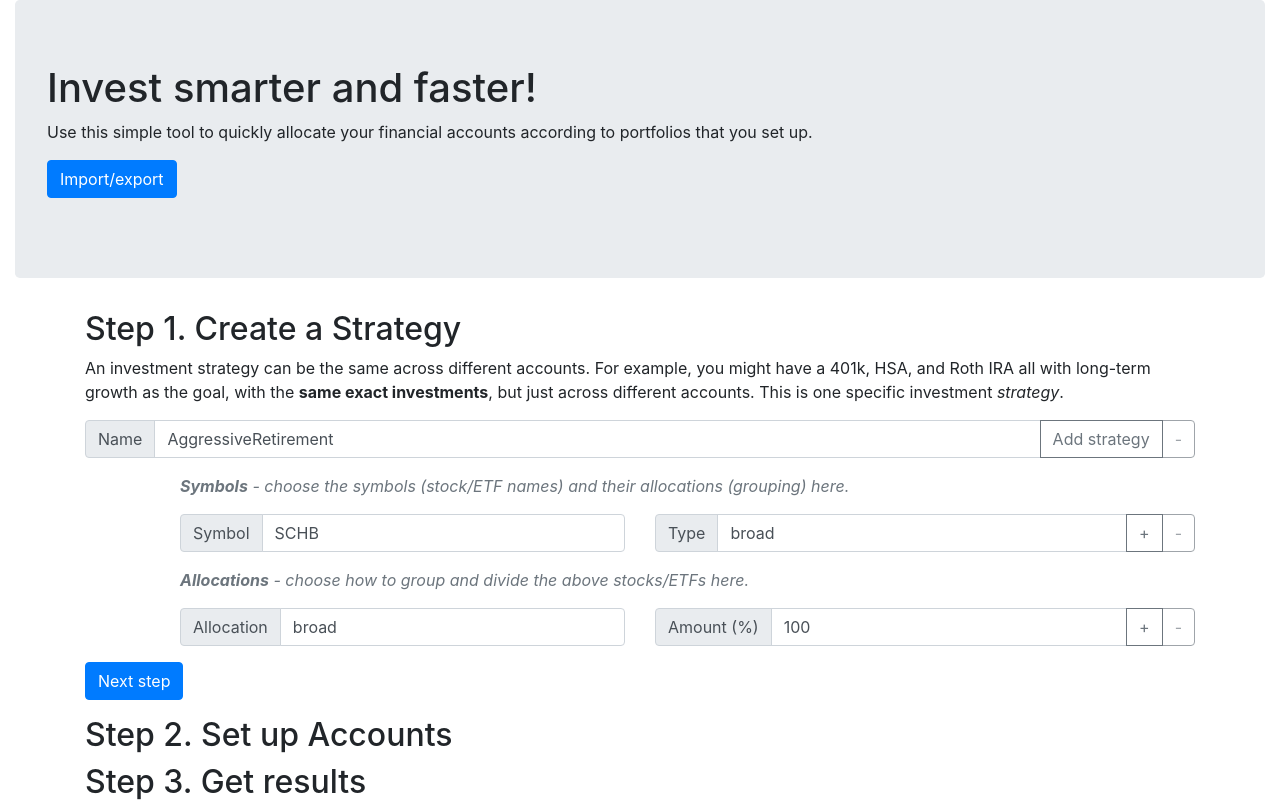
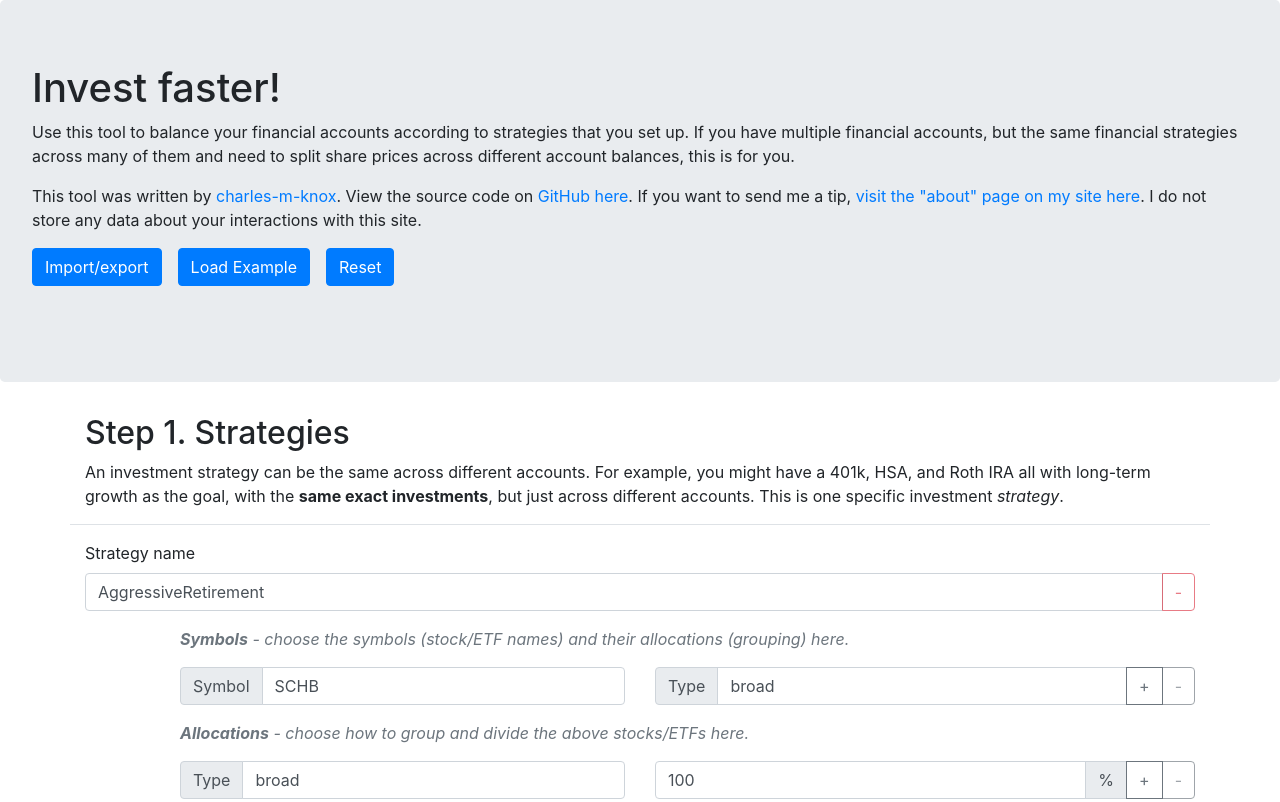
Before and after one commit to charles-m-knox/jsinvest, a React (Create React App) app: page / in a window 1280 px wide. Shown: the top 802 px of the page. Built offline with nearby package versions, Linux system fonts and the light colour scheme.

Commit message:
feat: add examples, general polishing, add about
Signed-off-by: charles-m-knox <8022749+charles-m-knox@users.noreply.github.com>

```diff
--- a/src/App.tsx
+++ b/src/App.tsx
@@ -6,13 +6,13 @@ import InvestmentsView from './main/investments';
 
 const App = function () {
   return (
-    <Container fluid>
+    < React.Fragment >
       {/* <JumboView
         header='Invest Smarter!'
         body='Use this simple tool to quickly allocate your financial accounts according to portfolios that you set up.'
       ></JumboView> */}
       <InvestmentsView></InvestmentsView>
-    </Container>
+    </React.Fragment >
   );
 }
 
--- /dev/null
+++ b/src/main/example.tsx
@@ -0,0 +1,92 @@
+import { Config } from './models';
+
+export const GetCompleteExample = (): Config => {
+    return {
+        strategies: [
+            {
+                name: "Retirement",
+                symbols: [
+                    { symbol: "SCHA", type: "small" },
+                    { symbol: "SCHB", type: "broad" },
+                    { symbol: "SCHD", type: "large" },
+                    { symbol: "SCHF", type: "international" },
+                    { symbol: "SCHG", type: "large" },
+                    { symbol: "SCHX", type: "large" },
+                ],
+                allocations: [
+                    { type: "fixed", amount: 5.0 },
+                    { type: "small", amount: 10.0 },
+                    { type: "medium", amount: 10.0 },
+                    { type: "large", amount: 10.0 },
+                    { type: "international", amount: 10.0 },
+                    { type: "broad", amount: 10.0 },
+                    { type: "cash", amount: 2.0 },
+                    { type: "stock", amount: 0.0 },
+                ]
+            },
+            {
+                name: "Hodl",
+                symbols: [
+                    { symbol: "GME", type: "stock" },
+                ],
+                allocations: [
+                    { type: "cash", amount: 2.0 },
+                    { type: "stock", amount: 98.0 },
+                ]
+            },
+            {
+                name: "BigTechStocks",
+                symbols: [
+                    { symbol: "AAPL", type: "stock" },
+                    { symbol: "AMZN", type: "stock" },
+                    { symbol: "FB", type: "stock" },
+                    { symbol: "GOOG", type: "stock" },
+                    { symbol: "INTC", type: "stock" },
+                    { symbol: "AMD", type: "stock" },
+                    { symbol: "NVDA", type: "stock" },
+                ],
+                allocations: [
+                    { type: "cash", amount: 2.0 },
+                    { type: "stock", amount: 98.0 },
+                ]
+            },
+        ],
+        accounts: [
+            { name: '401k', balance: 50500.0, strategy: 'Retirement' },
+            { name: 'Brokerage 1', balance: 10000.0, strategy: 'Hodl' },
+            { name: 'Brokerage 2', balance: 10000.0, strategy: 'BigTechStocks' },
+        ]
+
+    }
+};
+
+export const GetEmptyExample = (): Config => {
+    return {
+        strategies: [
+            {
+                name: "Retirement",
+                symbols: [
+                    { symbol: "SCHA", type: "small" },
+                ],
+                allocations: [
+                    { type: "broad", amount: 10.0 },
+                ]
+            },
+        ],
+        accounts: [
+            { name: '401k', balance: 50500.0, strategy: 'Retirement' },
+        ]
+    }
+}
+
+
+// balances:
+// - name: Stonks
+// balance: 1000000
+// portfolio: Hodl
+//     - name: 401k
+// balance: 500000.00
+// portfolio: Retirement
+//     - name: HSA
+// balance: 50000.00
+// portfolio: Retirement
--- a/src/main/investments.tsx
+++ b/src/main/investments.tsx
@@ -16,8 +16,7 @@ import { GetQuotes } from './quote';
 import Collapse from 'react-bootstrap/Collapse'
 import * as yaml from 'yaml';
 import { asCurrency, asPercentage } from './helpers';
-
-// const yaml = require('js-yaml');
+import { GetCompleteExample, GetEmptyExample } from './example';
 
 const InvestmentsView = () => {
     const getBasicSymbol = (): Symbol => {
@@ -29,7 +28,7 @@ const InvestmentsView = () => {
 
     const getBasicStrategy = (): Strategy => {
         return {
-            name: 'AggressiveRetirement',
+            name: `AggressiveRetirement`,
             symbols: [getBasicSymbol()],
             allocations: [getBasicAllocation()],
         }
@@ -39,7 +38,7 @@ const InvestmentsView = () => {
         return {
             name: '401k',
             balance: 100000.0,
-            strategy: 'AggressiveRetirement',
+            strategy: `AggressiveRetirement`,
         }
     }
 
@@ -52,7 +51,7 @@ const InvestmentsView = () => {
 
     const getBasicResult = (): Result => {
         return {
-            name: 'AggressiveRetirement',
+            name: 'AggressiveRetirement1',
             symbol: 'SCHB',
             type: 'broad',
             shares: 0.0,
@@ -90,7 +89,9 @@ const InvestmentsView = () => {
     const setConfig = (config: Config, configYamlStr: string) => {
         setStrategiesState(config.strategies);
         setAccountsState(config.accounts);
-        setExportStr(configYamlStr);
+        if (configYamlStr) {
+            setExportStr(configYamlStr);
+        }
     }
 
     const setExportStrSimple = () => {
@@ -128,46 +129,7 @@ const InvestmentsView = () => {
     const [results, setResults] = useState([getBasicResult()]);
     const [importStr, setImportStr] = useState('');
     const [exportStr, setExportStr] = useState('');
-
-    // const onSymbolChange = (strategyIndex: number, symbolIndex: number, newSymbol: Symbol) => {
-    //     const newStrategies = strategies;
-    //     newStrategies[strategyIndex].symbols[symbolIndex] = newSymbol;
-    //     setStrategies(newStrategies);
-    //     console.log(newStrategies);
-    // };
-
-    // const onStrategyNameChange = (strategyIndex: number, newName: string) => {
-    //     const newStrategies = strategies;
-    //     newStrategies[strategyIndex].name = newName;
-    //     setStrategies(newStrategies);
-    //     console.log(newStrategies);
-    //     // setStrategies(strategies.map((strategy: Strategy): Strategy => {
-    //     //     if (strategy.name === strategyName) {
-    //     //         strategy.name = newName;
-    //     //         return strategy;
-    //     //     }
-    //     //     return strategy;
-    //     // }));
-    // }
-
-    // const onAddSymbol = (strategyIndex: number, newSymbol: Symbol) => {
-    //     const newStrategies = strategies;
-    //     newStrategies[strategyIndex].symbols.push(newSymbol);
-
-    //     // TODO: this is a weird workaround to force a state update
-    //     const newStrategy0 = strategies[0];
-    //     newStrategies[0] = newStrategy0;
-
-    //     setStrategies(newStrategies);
-    //     console.log(newStrategies);
-    // };
-
-    // const onDelSymbol = (strategyIndex: number, symbolIndex: number) => {
-    //     const newStrategies = strategies;
-    //     newStrategies[strategyIndex].symbols.splice(symbolIndex, 1);
-    //     setStrategies(newStrategies);
-    //     console.log(newStrategies);
-    // };
+    const [useYahooDirect, setUseYahooDirect] = useState(false);
 
     const onStrategyNameChange = (e: any, idx: number) => {
         const newStrategies = [...strategies];
@@ -190,23 +152,6 @@ const InvestmentsView = () => {
 
         setStrategies(newStrategies);
     }
-
-    // const getAllocations = (strategy: Strategy): Allocation => {
-    //     const allocations: Allocation[] = [getBasicAllocation()];
-    //     if (strategy.symbols.length > 0) {
-    //         strategy.symbols.forEach((symbol: Symbol) => {
-    //             allocations[symbol.type] = 1 / strategy.symbols.length;
-    //         });
-    //     }
-    //     return allocations;
-    // }
-
-    // const updateAllAllocations = (strategies: Strategy[]): Strategy[] => {
-    //     return strategies.map((strategy: Strategy) => {
-    //         // strategy.allocations = getAllocations(strategy);
-    //         return strategy;
-    //     })
-    // }
 
     const onStrategySymbolAdd = (idx: number) => {
         const newStrategies = strategies.map((strategy: Strategy, i: number) => {
@@ -302,14 +247,17 @@ const InvestmentsView = () => {
     const [tableOpen, setTableOpen] = useState(false);
 
     return (
-        <React.Fragment>
-            <Jumbotron>
-                <h1>Invest smarter and faster!</h1>
+        <Container fluid style={{ paddingLeft: '0px', paddingRight: '0px' }}>
+            <Jumbotron >
+                <h1>Invest faster!</h1>
                 <p>
-                    Use this simple tool to quickly allocate your financial accounts according to portfolios that you set up.
+                    Use this tool to balance your financial accounts according to strategies that you set up. If you have multiple financial accounts, but the same financial strategies across many of them and need to split share prices across different account balances, this is for you.
                 </p>
                 <p>
-                    <Button variant="primary" className="mr-3"
+                    This tool was written by <a href="https://charlesmknox.com" rel="noopener noreferer">charles-m-knox</a>. View the source code on <a href="https://github.com/charles-m-knox/jsinvest" rel="noopener noreferer">GitHub here</a>. If you want to send me a tip, <a href="https://charlesmknox.com/about/#ways-to-support-me-directly" rel="noopener noreferer">visit the "about" page on my site here</a>. I do not store any data about your interactions with this site.
+                </p>
+                <p>
+                    <Button variant="primary" className="mr-3 mb-3"
                         aria-controls="import-export-opener"
                         aria-expanded={importExportOpen} onClick={() => {
                             setExportStrSimple();
@@ -321,9 +269,29 @@ const InvestmentsView = () => {
                             }
                             setImportExportOpen(!importExportOpen);
                         }}>Import/export</Button>
+                    <Button variant="primary" className="mr-3 mb-3"
+                        aria-controls="load-example" onClick={() => {
+                            const example = GetCompleteExample();
+                            setConfig(example, "");
+                            setStep1Open(true);
+                            setStep2Open(false);
+                            setStep3Open(false);
+                            setTableOpen(false);
+                            setImportExportOpen(false);
+                        }}>Load Example</Button>
+                    <Button variant="primary" className="mr-3 mb-3"
+                        aria-controls="load-example" onClick={() => {
+                            const example = GetEmptyExample();
+                            setConfig(example, "");
+                            setStep1Open(true);
+                            setStep2Open(false);
+                            setStep3Open(false);
+                            setTableOpen(false);
+                            setImportExportOpen(false);
+                        }}>Reset</Button>
                 </p>
             </Jumbotron>
-            <Container>
+            <Container style={{ paddingLeft: '15px', paddingRight: '15px' }}>
                 <Collapse in={importExportOpen}>
                     <Row>
                         <Col>
@@ -346,7 +314,7 @@ const InvestmentsView = () => {
                             <Row>
                                 <Col>
                                     <Form.Group controlId="import-textarea">
-                                        <Form.Label>Paste in here to Import</Form.Label>
+                                        <Form.Label>Paste here to Import:</Form.Label>
                                         <Form.Control as="textarea" rows={6}
                                             value={importStr}
                                             onChange={(e: any) => {
@@ -356,11 +324,11 @@ const InvestmentsView = () => {
                                 </Col>
                                 <Col>
                                     <Form.Group controlId="export-textarea">
-                                        <Form.Label>Copy from here to Export</Form.Label>
+                                        <Form.Label>Export:</Form.Label>
                                         <Form.Control as="textarea" rows={6}
                                             readOnly={true}
                                             onChange={(e: any) => {
-                                                console.log(e.target.value);
+                                                // console.log(e.target.value);
                                             }}
                                             value={exportStr}
                                         />
@@ -391,10 +359,10 @@ const InvestmentsView = () => {
                                     </Button> */}
                                     <Button className="mb-3" onClick={() => {
                                         navigator.clipboard.writeText(exportStr);
-                                        setImportExportOpen(false);
-                                        setStep1Open(true);
-                                        setStep2Open(true);
-                                        setStep3Open(true);
+                                        // setImportExportOpen(false);
+                                        // setStep1Open(true);
+                                        // setStep2Open(true);
+                                        // setStep3Open(true);
                                     }}>
                                         Copy to Clipboard
                                     </Button>
@@ -408,7 +376,7 @@ const InvestmentsView = () => {
                         setStep1Open(!step1Open);
                     }}>
                         <h2>
-                            Step 1. Create a Strategy
+                            Step 1. Strategies
                         </h2>
                     </Col>
                 </Row>
@@ -456,6 +424,14 @@ const InvestmentsView = () => {
                                             setStep3Open(false)
                                         }}>
                                         Next step
+                                    </Button>
+                                </Col>
+                                <Col>
+                                    <Button
+                                        className="mb-3"
+                                        variant="outline-primary"
+                                        onClick={addStrategy}>
+                                        Add strategy
                                     </Button>
                                 </Col>
                             </Row>
@@ -538,7 +514,7 @@ const InvestmentsView = () => {
                             </Row>
                             <Row>
                                 <Col>
-                                    <Button className="mb-3" onClick={() => {
+                                    <Button className="mb-3 mr-3" onClick={() => {
                                         let balancedResults: Result[] = [];
                                         // todo: refactor
                                         const allSymbols: any = {};
@@ -547,7 +523,7 @@ const InvestmentsView = () => {
                                                 allSymbols[symbol.symbol] = symbol.symbol;
                                             });
                                         });
-                                        GetQuotes(Object.keys(allSymbols)).then((quotes) => {
+                                        GetQuotes(Object.keys(allSymbols), useYahooDirect).then((quotes) => {
                                             if (Array.isArray(quotes)) {
                                                 accounts.forEach((account: Account) => {
                                                     strategies.forEach((strategy: Strategy) => {
@@ -569,9 +545,33 @@ const InvestmentsView = () => {
                                     }}>
                                         Balance
                                     </Button>
-
+                                    <Button className="mb-3 mr-3" variant="outline-secondary"
+                                        onClick={() => {
+                                            setUseYahooDirect(!useYahooDirect);
+                                        }}>
+                                        {useYahooDirect ? 'Use Direct Query' : 'Use Proxy (default)'}
+                                    </Button>
                                 </Col>
                             </Row>
+                            <Collapse in={useYahooDirect}>
+                                <Row>
+                                    <Col>
+                                        <span className="text-muted small">
+                                            Warning: When directly connecting to Yahoo's API through the browser, CORS manipulation is needed. Requests will fail unless you know what you're doing. If this sounds scary, just press the "Use Proxy (default)" button.<br /><br />
+                                            I have provided a proxy using an AWS API gateway and Lambda function that will query the Yahoo Finance servers and allow this website as an origin only.
+                                        </span>
+                                        {/* {useYahooDirect ? (
+                                            <span className="text-muted small">
+                                                Warning: CORS extension is needed.
+                                            </span>
+                                        ) : (
+                                                <span className="text-muted small">
+
+                                                </span>
+                                            )} */}
+                                    </Col>
+                                </Row>
+                            </Collapse>
                             <Collapse in={tableOpen}>
                                 <Row>
                                     <Col>
@@ -639,8 +639,7 @@ const InvestmentsView = () => {
                     </Row>
                 </Collapse>
             </Container>
-        </React.Fragment>
-
+        </Container>
     );
 }
 
--- a/src/main/strategy.tsx
+++ b/src/main/strategy.tsx
@@ -39,14 +39,15 @@ const StrategyView = function (props: StrategyViewProps) {
 
     return (
         <React.Fragment key={`strategy-${idx}`}>
-            <Row>
+            <Row className="border-top pt-3">
                 <Col>
+                    <label htmlFor={`strategy-name-${idx}`}>Strategy name</label>
                     <InputGroup className="mb-3">
-                        <InputGroup.Prepend>
+                        {/* <InputGroup.Prepend>
                             <InputGroup.Text>
-                                Name
+                                <b>Name</b>
                             </InputGroup.Text>
-                        </InputGroup.Prepend>
+                        </InputGroup.Prepend> */}
                         <Form.Control
                             type="text"
                             placeholder="401k"
@@ -61,13 +62,7 @@ const StrategyView = function (props: StrategyViewProps) {
                         <InputGroup.Append>
                             <Button
                                 className=""
-                                variant="outline-secondary"
-                                onClick={onStrategyAdd}>
-                                Add strategy
-                            </Button>
-                            <Button
-                                className=""
-                                variant="outline-secondary"
+                                variant="outline-danger"
                                 disabled={strategies.length <= 1}
                                 onClick={() => {
                                     onStrategyDel(idx);
@@ -198,13 +193,13 @@ const StrategyView = function (props: StrategyViewProps) {
                         strategies[idx].allocations.map((allocation: Allocation, i: number): JSX.Element => {
                             return (
                                 <Row key={`strategy-${idx}-allocations-${i}-row`}>
-                                    <Col sm={1}></Col>
-                                    <Col sm={5}>
+                                    <Col sm={1} xs={0}></Col>
+                                    <Col xs={6} sm={5}>
                                         <InputGroup className="mb-3">
                                             <InputGroup.Prepend>
                                                 <InputGroup.Text>
-                                                    Allocation
-                                            </InputGroup.Text>
+                                                    Type
+                                                </InputGroup.Text>
                                             </InputGroup.Prepend>
                                             <Form.Control
                                                 type="text"
@@ -218,13 +213,13 @@ const StrategyView = function (props: StrategyViewProps) {
                                                 }} />
                                         </InputGroup>
                                     </Col>
-                                    <Col sm={6}>
+                                    <Col xs={6} sm={6}>
                                         <InputGroup className="mb-3">
-                                            <InputGroup.Prepend>
+                                            {/* <InputGroup.Prepend>
                                                 <InputGroup.Text>
                                                     Amount (%)
                                                 </InputGroup.Text>
-                                            </InputGroup.Prepend>
+                                            </InputGroup.Prepend> */}
                                             <Form.Control
                                                 type="number"
                                                 placeholder="broad"
@@ -233,13 +228,16 @@ const StrategyView = function (props: StrategyViewProps) {
                                                 id={`strategy-${idx}-allocations-${i}-amount`}
                                                 value={strategies[idx].allocations[i].amount}
                                                 onChange={(e: any): void => {
-                                                    const newAmount = Number.parseFloat(e.target.value);
+                                                    let newAmount = Number.parseFloat(e.target.value);
                                                     if (Number.isNaN(newAmount)) {
-                                                        return;
+                                                        newAmount = 0;
                                                     }
                                                     onAllocationAmountChange(idx, i, newAmount);
                                                 }} />
                                             <InputGroup.Append>
+                                                <InputGroup.Text>
+                                                    %
+                                                </InputGroup.Text>
                                                 <Button
                                                     className=""
                                                     variant="outline-secondary"
@@ -266,25 +264,6 @@ const StrategyView = function (props: StrategyViewProps) {
                     }
                 </Col>
             </Row>
-            {/* <Row>
-                <Col>
-                    <Button className="mb-3" onClick={onStrategyAdd}>
-                        Add another strategy
-                    </Button>
-                </Col>
-                <Col>
-                    {strategies.length > 1 && (
-                        <Button
-                            className="mb-3"
-                            variant="danger"
-                            onClick={() => {
-                                onStrategyDel(idx);
-                            }}>
-                            Delete this strategy
-                        </Button>
-                    )}
-                </Col>
-            </Row> */}
         </React.Fragment >
     );
 }
```
Also changed, not shown: src/main/quote.tsx (+5 -4 lines).
